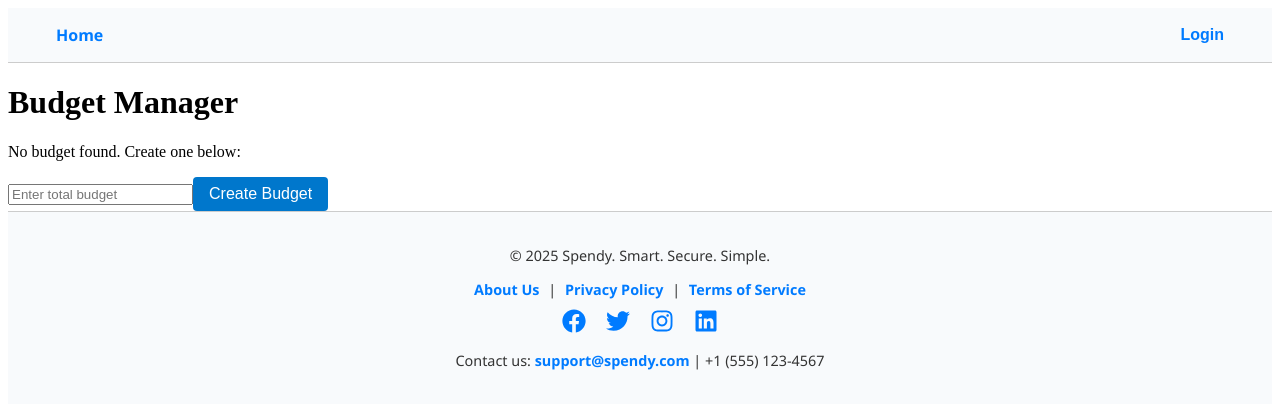
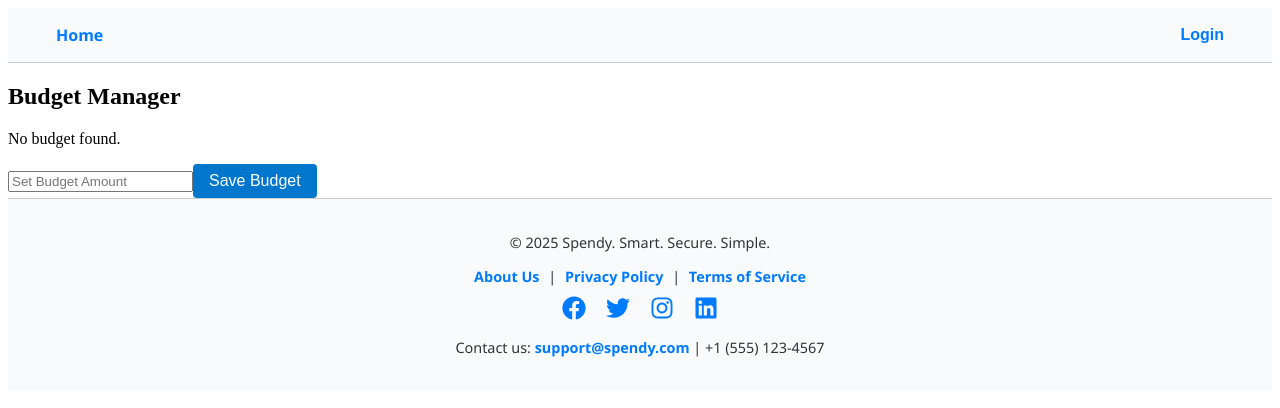
Before and after one commit to KoelleKaleb-FS/spendy-Beta, a React (Create React App) app in the folder spendy/: page /BudgetManager in a window 1280 px wide. Shown: the top 408 px of the page. Built offline with nearby package versions, Linux system fonts and the light colour scheme; no server answers; the HTML template or start-up script is replaced by a standard one.

Commit message:
Quick update for BudgetManager

```diff
--- a/spendy/src/components/BudgetManager.js
+++ b/spendy/src/components/BudgetManager.js
@@ -1,65 +1,89 @@
 import React, { useState, useEffect } from 'react';
 import { useAuth0 } from '@auth0/auth0-react';
-import { createBudget, getBudget } from './api';
 
 const BudgetManager = () => {
-  const { getAccessTokenSilently } = useAuth0();
+  const { getAccessTokenSilently, user } = useAuth0();
   const [budget, setBudget] = useState(null);
-  const [newBudget, setNewBudget] = useState('');
-  const [error, setError] = useState('');
+  const [amount, setAmount] = useState('');
 
   useEffect(() => {
     const fetchBudget = async () => {
       try {
-        const token = await getAccessTokenSilently({
-          audience: 'https://spendy-api',
-          scope: 'read:budget write:budget'
+        const token = await getAccessTokenSilently();
+        console.log('Budget token:', token); // Debug token here
+
+        const res = await fetch('https://spendy-beta.onrender.com/api/budget', {
+          method: 'GET',
+          headers: {
+            Authorization: `Bearer ${token}`,
+          },
         });
-        const data = await getBudget(token);
+
+        if (!res.ok) {
+          const error = await res.json();
+          throw new Error(error.message || 'Failed to fetch budget');
+        }
+
+        const data = await res.json();
         setBudget(data);
       } catch (err) {
-        setError(err.message);
+        console.error('Fetch budget error:', err.message);
       }
     };
 
     fetchBudget();
   }, [getAccessTokenSilently]);
 
-  const handleCreateBudget = async () => {
+  const handleSubmit = async (e) => {
+    e.preventDefault();
     try {
-      const token = await getAccessTokenSilently({
-        audience: 'https://spendy-api',
-        scope: 'read:budget write:budget'
+      const token = await getAccessTokenSilently();
+      console.log('POST Budget token:', token); // Debug token here
+
+      const res = await fetch('https://spendy-beta.onrender.com/api/budget', {
+        method: 'POST',
+        headers: {
+          'Content-Type': 'application/json',
+          Authorization: `Bearer ${token}`,
+        },
+        body: JSON.stringify({ amount: Number(amount) }),
       });
-      const data = await createBudget(Number(newBudget), token);
+
+      if (!res.ok) {
+        const error = await res.json();
+        throw new Error(error.message || 'Failed to set budget');
+      }
+
+      const data = await res.json();
       setBudget(data);
-      setNewBudget('');
-      setError('');
     } catch (err) {
-      setError(err.message);
+      console.error('Set budget error:', err.message);
     }
   };
 
   return (
     <div>
-      <h1>Budget Manager</h1>
-      {error && <p style={{color: 'red'}}>{error}</p>}
+      <h2>Budget Manager</h2>
       {budget ? (
         <div>
-          <p>Total Budget: ${budget.totalBudget}</p>
-          <p>Expenses: ${budget.expenses || 0}</p>
-          <p>Remaining: ${budget.remaining}</p>
+          <p><strong>Total Budget:</strong> ${budget.totalBudget}</p>
+          <p><strong>Total Expenses:</strong> ${budget.expenses}</p>
+          <p><strong>Remaining:</strong> ${budget.remaining}</p>
         </div>
       ) : (
-        <p>No budget found. Create one below:</p>
+        <p>No budget found.</p>
       )}
-      <input
-        type="number"
-        placeholder="Enter total budget"
-        value={newBudget}
-        onChange={(e) => setNewBudget(e.target.value)}
-      />
-      <button onClick={handleCreateBudget}>Create Budget</button>
+
+      <form onSubmit={handleSubmit}>
+        <input
+          type="number"
+          placeholder="Set Budget Amount"
+          value={amount}
+          onChange={(e) => setAmount(e.target.value)}
+          required
+        />
+        <button type="submit">Save Budget</button>
+      </form>
     </div>
   );
 };
```
